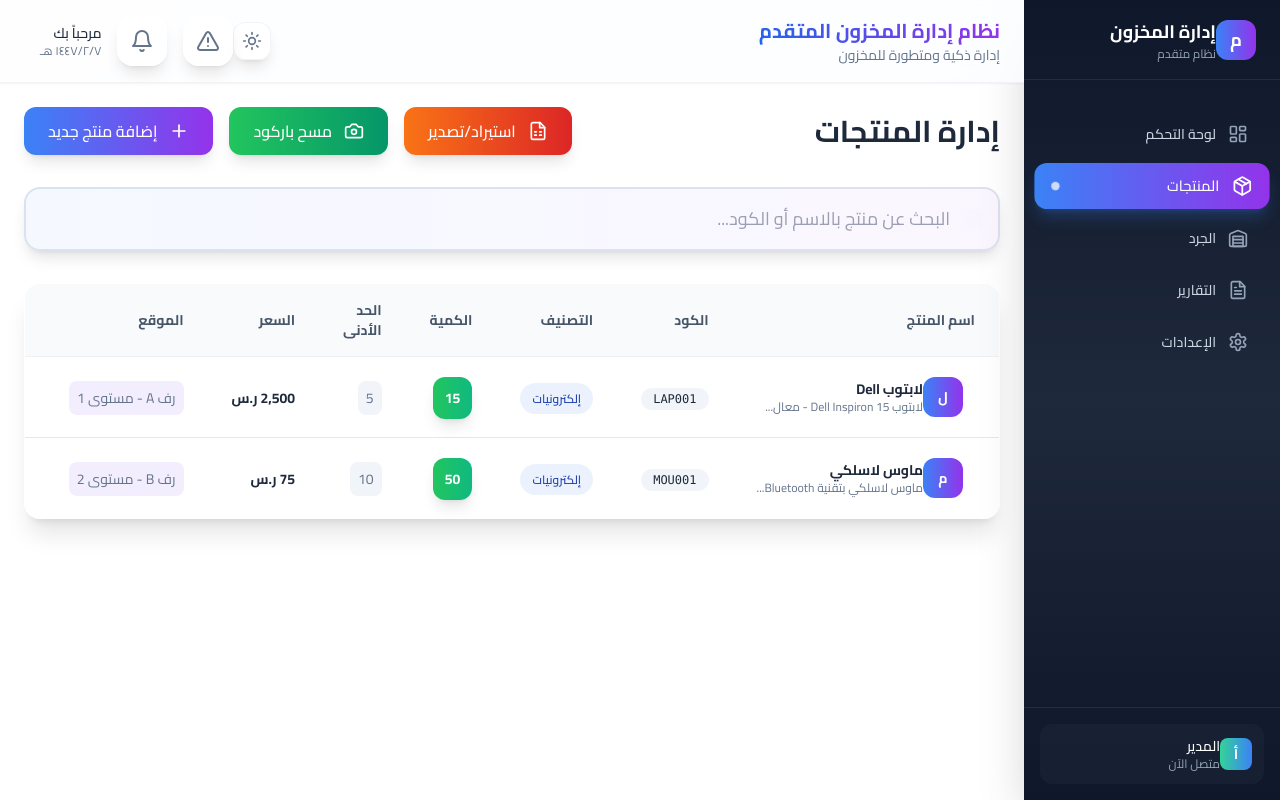
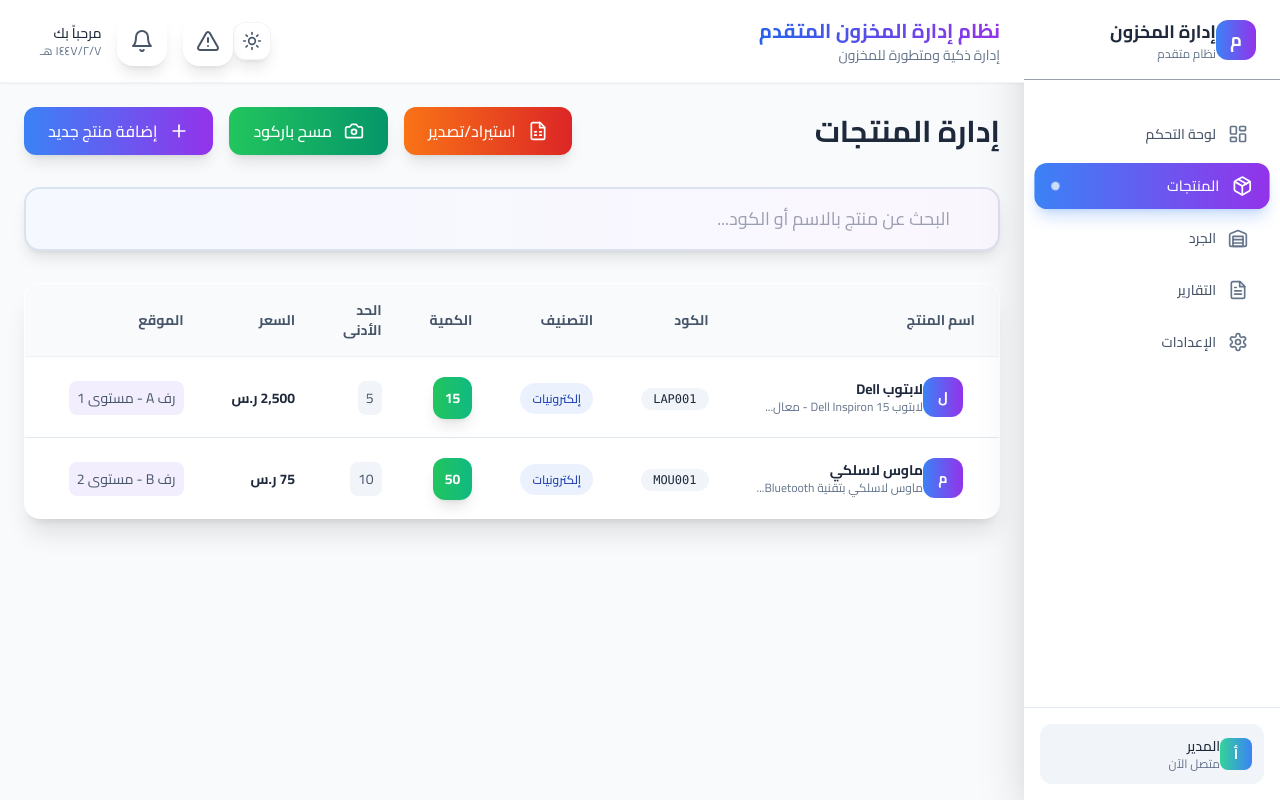
Before and after one commit to adamaisrv/rthfd, a React (Vite) app: page /products in a window 1280 px wide. Built offline with nearby package versions, Linux system fonts and the light colour scheme.

Commit message:
Fix sidebar and remaining theme inconsistencies

```diff
--- a/src/App.jsx
+++ b/src/App.jsx
@@ -24,7 +24,7 @@ function App() {
         <Sidebar open={sidebarOpen} setOpen={setSidebarOpen} />
         <div className="flex-1 flex flex-col overflow-hidden">
           {/* Top Navigation Bar */}
-          <header className="bg-white/80 backdrop-blur-lg border-b border-gray-200/50 shadow-sm relative z-50" style={{ backgroundColor: 'rgba(255, 255, 255, 0.8)' }}>
+          <header className="bg-white/80 dark:bg-slate-800/80 backdrop-blur-lg border-b border-gray-200/50 dark:border-slate-700/50 shadow-sm relative z-50">
             <div className="flex items-center justify-between px-6 py-4">
               <div className="flex items-center space-x-4">
                 <button
@@ -39,7 +39,7 @@ function App() {
                   <h1 className="text-xl font-bold bg-gradient-to-r from-blue-600 to-purple-600 bg-clip-text text-transparent">
                     نظام إدارة المخزون المتقدم
                   </h1>
-                  <p className="text-sm text-gray-500">إدارة ذكية ومتطورة للمخزون</p>
+                  <p className="text-sm text-gray-500 dark:text-gray-400">إدارة ذكية ومتطورة للمخزون</p>
                 </div>
               </div>
 
@@ -48,14 +48,14 @@ function App() {
                 <AlertCenter />
                 <NotificationCenter />
                 <div className="text-right">
-                  <p className="text-sm font-medium" style={{ color: 'var(--text-primary)' }}>مرحباً بك</p>
-                  <p className="text-xs" style={{ color: 'var(--text-muted)' }}>{new Date().toLocaleDateString('ar-SA')}</p>
+                  <p className="text-sm font-medium text-gray-900 dark:text-white">مرحباً بك</p>
+                  <p className="text-xs text-gray-500 dark:text-gray-400">{new Date().toLocaleDateString('ar-SA')}</p>
                 </div>
               </div>
             </div>
           </header>
 
-          <main className="flex-1 overflow-x-hidden overflow-y-auto p-6 relative z-10" style={{ backgroundColor: 'var(--bg-primary)' }}>
+          <main className="flex-1 overflow-x-hidden overflow-y-auto p-6 relative z-10 bg-gray-50 dark:bg-slate-900">
             <div className="max-w-7xl mx-auto">
               <Routes>
                 <Route path="/" element={<Dashboard />} />
--- a/src/components/Sidebar.jsx
+++ b/src/components/Sidebar.jsx
@@ -28,19 +28,19 @@ export default function Sidebar({ open, setOpen }) {
         <div className="fixed inset-0 bg-gray-600 bg-opacity-75" onClick={() => setOpen(false)} />
       </div>
 
-      <div className={`fixed top-0 right-0 z-40 w-64 h-full bg-gradient-to-b from-slate-900 via-slate-800 to-slate-900 shadow-2xl transform transition-all duration-500 ease-in-out lg:translate-x-0 lg:static lg:inset-0 sidebar ${open ? 'translate-x-0' : 'translate-x-full'}`}>
+      <div className={`fixed top-0 right-0 z-40 w-64 h-full bg-white dark:bg-gradient-to-b dark:from-slate-900 dark:via-slate-800 dark:to-slate-900 shadow-2xl transform transition-all duration-500 ease-in-out lg:translate-x-0 lg:static lg:inset-0 sidebar ${open ? 'translate-x-0' : 'translate-x-full'}`}>
         <div className="flex items-center justify-between h-20 px-6 border-b border-slate-700/50">
           <div className="flex items-center space-x-3">
             <div className="w-10 h-10 bg-gradient-to-r from-blue-500 to-purple-600 rounded-xl flex items-center justify-center">
               <span className="text-white font-bold text-lg">م</span>
             </div>
             <div>
-              <h1 className="text-lg font-bold text-white">إدارة المخزون</h1>
-              <p className="text-xs text-slate-400">نظام متقدم</p>
+              <h1 className="text-lg font-bold text-gray-900 dark:text-white">إدارة المخزون</h1>
+              <p className="text-xs text-gray-500 dark:text-slate-400">نظام متقدم</p>
             </div>
           </div>
           <button
-            className="lg:hidden text-slate-400 hover:text-white transition-colors"
+            className="lg:hidden text-gray-500 dark:text-slate-400 hover:text-gray-700 dark:hover:text-white transition-colors"
             onClick={() => setOpen(false)}
           >
             <X className="h-6 w-6" />
@@ -63,11 +63,11 @@ export default function Sidebar({ open, setOpen }) {
                 className={`group flex items-center px-4 py-3 text-sm font-medium rounded-xl transition-all duration-300 ease-out ${
                   isActive
                     ? 'bg-gradient-to-r from-blue-500 to-purple-600 text-white shadow-lg shadow-blue-500/25 transform scale-105'
-                    : 'text-slate-300 hover:text-white hover:bg-slate-700/50 hover:transform hover:scale-105'
+                    : 'text-gray-600 dark:text-slate-300 hover:text-gray-900 dark:hover:text-white hover:bg-gray-100 dark:hover:bg-slate-700/50 hover:transform hover:scale-105'
                 }`}
               >
                 <Icon className={`ml-3 h-5 w-5 transition-all duration-300 ${
-                  isActive ? 'text-white' : 'text-slate-400 group-hover:text-white'
+                  isActive ? 'text-white' : 'text-gray-500 dark:text-slate-400 group-hover:text-gray-900 dark:group-hover:text-white'
                 }`} />
                 <span className="font-medium">{item.name}</span>
                 {isActive && (
@@ -79,14 +79,14 @@ export default function Sidebar({ open, setOpen }) {
         </nav>
 
         {/* User Profile Section */}
-        <div className="absolute bottom-0 left-0 right-0 p-4 border-t border-slate-700/50">
-          <div className="flex items-center space-x-3 p-3 rounded-xl bg-slate-800/50">
+        <div className="absolute bottom-0 left-0 right-0 p-4 border-t border-gray-200 dark:border-slate-700/50">
+          <div className="flex items-center space-x-3 p-3 rounded-xl bg-gray-100 dark:bg-slate-800/50">
             <div className="w-8 h-8 bg-gradient-to-r from-emerald-400 to-blue-500 rounded-lg flex items-center justify-center">
               <span className="text-white font-bold text-sm">أ</span>
             </div>
             <div className="flex-1">
-              <p className="text-sm font-medium text-white">المدير</p>
-              <p className="text-xs text-slate-400">متصل الآن</p>
+              <p className="text-sm font-medium text-gray-900 dark:text-white">المدير</p>
+              <p className="text-xs text-gray-500 dark:text-slate-400">متصل الآن</p>
             </div>
           </div>
         </div>
--- a/src/index.css
+++ b/src/index.css
@@ -143,61 +143,48 @@
 }
 
 /* Override Tailwind classes with CSS variables */
-.bg-white {
+.bg-white,
+.bg-white\/80,
+.bg-white\/95 {
   background-color: var(--bg-card) !important;
 }
 
-.bg-gray-50 {
+.bg-gray-50,
+.bg-gray-50\/50 {
   background-color: var(--bg-secondary) !important;
 }
 
-.bg-gray-100 {
+.bg-gray-100,
+.bg-gray-100\/50 {
   background-color: var(--bg-tertiary) !important;
 }
 
-.text-gray-900 {
+.text-gray-900,
+.text-gray-800 {
   color: var(--text-primary) !important;
 }
 
-.text-gray-700 {
+.text-gray-700,
+.text-gray-600 {
   color: var(--text-secondary) !important;
 }
 
-.text-gray-600 {
+.text-gray-500,
+.text-gray-400 {
   color: var(--text-muted) !important;
 }
 
-.text-gray-500 {
-  color: var(--text-muted) !important;
-}
-
-.border-gray-200 {
+.border-gray-200,
+.border-gray-300 {
   border-color: var(--border-primary) !important;
 }
 
-.border-gray-300 {
+.border-gray-400 {
   border-color: var(--border-secondary) !important;
 }
 
 .divide-gray-200 > :not([hidden]) ~ :not([hidden]) {
   border-color: var(--border-primary) !important;
-}
-
-/* Background with opacity */
-.bg-white\/80 {
-  background-color: rgba(255, 255, 255, 0.8) !important;
-}
-
-.dark .bg-white\/80 {
-  background-color: rgba(30, 41, 59, 0.8) !important;
-}
-
-.bg-white\/95 {
-  background-color: rgba(255, 255, 255, 0.95) !important;
-}
-
-.dark .bg-white\/95 {
-  background-color: rgba(30, 41, 59, 0.95) !important;
 }
 
 /* Hover effects */
@@ -242,47 +229,52 @@ td {
 
 /* Badges and pills - keep original colors but adjust for readability */
 .bg-blue-100 {
-  background-color: rgba(59, 130, 246, 0.1) !important;
+  background-color: rgba(59, 130, 246, 0.1);
+  color: #1e40af;
 }
 
 .dark .bg-blue-100 {
-  background-color: rgba(59, 130, 246, 0.2) !important;
+  background-color: rgba(59, 130, 246, 0.2);
   color: #93c5fd !important;
 }
 
 .bg-purple-100 {
-  background-color: rgba(139, 92, 246, 0.1) !important;
+  background-color: rgba(139, 92, 246, 0.1);
+  color: #7c3aed;
 }
 
 .dark .bg-purple-100 {
-  background-color: rgba(139, 92, 246, 0.2) !important;
+  background-color: rgba(139, 92, 246, 0.2);
   color: #c4b5fd !important;
 }
 
 .bg-green-100 {
-  background-color: rgba(34, 197, 94, 0.1) !important;
+  background-color: rgba(34, 197, 94, 0.1);
+  color: #15803d;
 }
 
 .dark .bg-green-100 {
-  background-color: rgba(34, 197, 94, 0.2) !important;
+  background-color: rgba(34, 197, 94, 0.2);
   color: #86efac !important;
 }
 
 .bg-red-100 {
-  background-color: rgba(239, 68, 68, 0.1) !important;
+  background-color: rgba(239, 68, 68, 0.1);
+  color: #dc2626;
 }
 
 .dark .bg-red-100 {
-  background-color: rgba(239, 68, 68, 0.2) !important;
+  background-color: rgba(239, 68, 68, 0.2);
   color: #fca5a5 !important;
 }
 
 .bg-yellow-100 {
-  background-color: rgba(245, 158, 11, 0.1) !important;
+  background-color: rgba(245, 158, 11, 0.1);
+  color: #d97706;
 }
 
 .dark .bg-yellow-100 {
-  background-color: rgba(245, 158, 11, 0.2) !important;
+  background-color: rgba(245, 158, 11, 0.2);
   color: #fde047 !important;
 }
 
```
